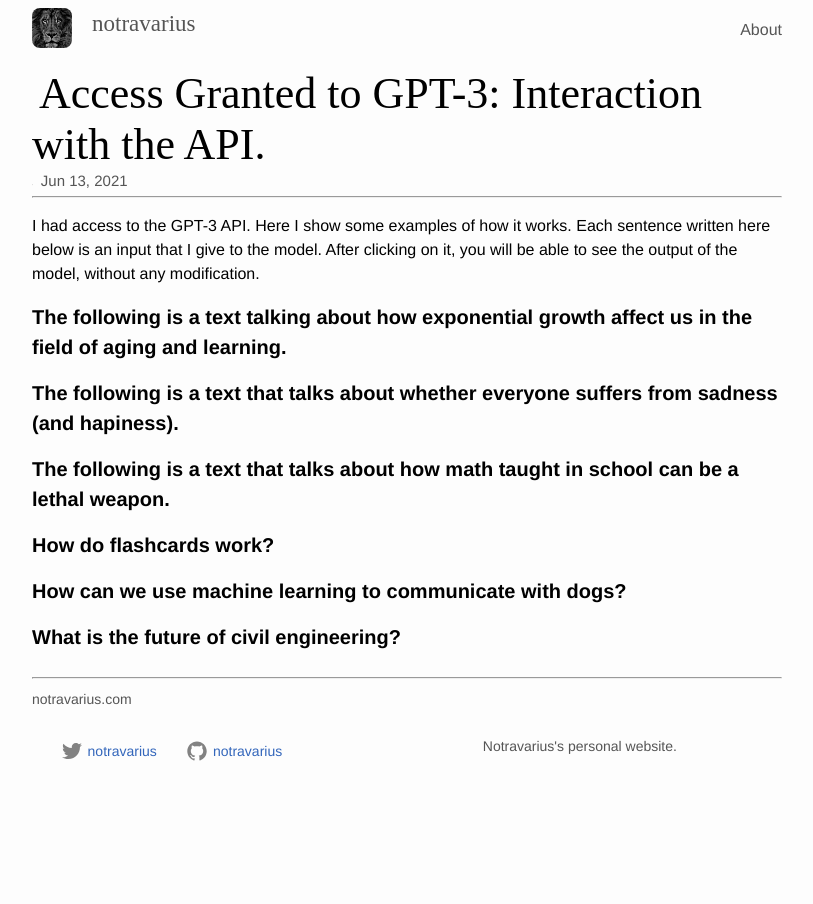
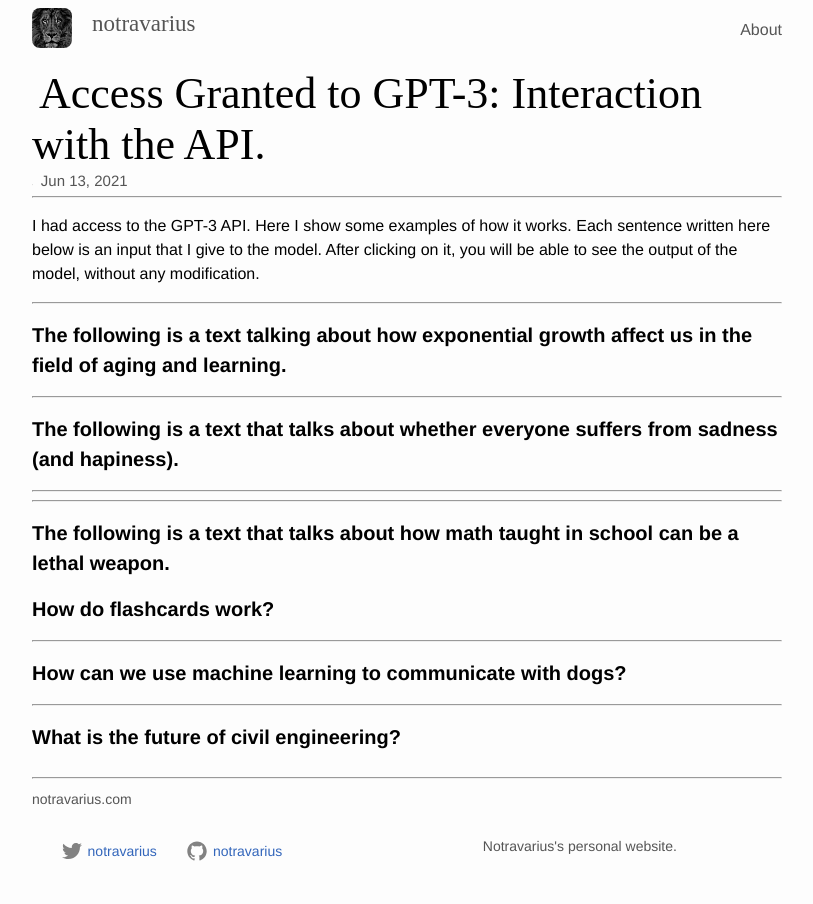
Before and after one commit to leonelBianchi/lebianchi.github.io, a Jekyll site: the page built from _posts/2021-06-13-gpt-access.md, in a window 1280 px wide. Shown: the whole page, without its empty margins (233-1046 px from the left). Built offline with Jekyll 4.4.1, drawn with Linux system fonts in a browser that asks for light colours.

Commit message:
post_dropdown

```diff
--- a/_posts/2021-06-13-gpt-access.md
+++ b/_posts/2021-06-13-gpt-access.md
@@ -15,6 +15,7 @@
 
     #hide_post1, #hide_post2, #hide_post3, #hide_post4, #hide_post5, #hide_post6 {
         display: none;
+        color: #006400;
 
     }
 
@@ -46,6 +47,8 @@
 
 I had access to the GPT-3 API. Here I show some examples of how it works. Each sentence written here below is an input that I give to the model. After clicking on it, you will be able to see the output of the model, without any modification.
 
+<hr>
+
 <a id="title" href="#" onClick="myFunction('hide_post1')"><b>The following is a text talking about how exponential growth affect us in the field of aging and learning.</b></a>
 <div id="hide_post1">
 Organisms grow by increasing the mass of cells (or the number of cells) in their bodies. This is achieved by providing the cells with nutrients and oxygen and removing waste products. Organisms have developed several mechanisms to ensure that growth is balanced by the death of particular cells. If the process is not balanced, the organism grows exponentially: a doubling of the mass of cells occurs every fixed time interval.
@@ -73,8 +76,9 @@
 
 The implication of aging being a process of eliminating cells that are not required can be used to explain some of the observations related to aging. For example, it can explain why some organs are more affected by aging than others. This is because those organs have a larger number of cells that are not required by the body.<br>
 </div>
-
+<hr>
 <a id="title" href="#" onClick="myFunction('hide_post2')"><b>The following is a text that talks about whether everyone suffers from sadness (and hapiness).</b></a>
+<hr>
 <div id="hide_post2">
 <b>What is happiness?</b><br><br>
 The exact meaning of happiness is still not clear. In general, it may be understood as the state of a person who has power, prosperity, honor, and is not suffering from any sickness.<br><br>
@@ -129,7 +133,7 @@
 They are people who feel that they have to live alone and feel that they are being abandoned by others. They are people who feel that they have been bullied by others and feel that they are being controlled by others.
 
 </div>
-
+<hr>
 <a id="title" href="#" onClick="myFunction('hide_post3')"><b>The following is a text that talks about how math taught in school can be a lethal weapon.</b></a>
 <div id="hide_post3">
 A small child is very happy to see a shiny new calculator. The child is shown the buttons on the calculator. The child is told that the calculator does not have a brain and can only do math. The child is told that the purpose of math is to make money. <br><br>
@@ -159,7 +163,7 @@
 
 Sites like Flashcards can be very useful, and they can be used in a number of different ways. In addition to studying for a test, for example, they can be used to learn a new language or to learn new recipes. They can also be used to learn important information. No matter what you want to learn, flashcards can help you do it.<br>
 </div>
-
+<hr>
 <a id="title" href="#" onClick="myFunction('hide_post5')"><b>How can we use machine learning to communicate with dogs?</b></a>
 <div id="hide_post5">
 This idea came up one day when I was playing with my dog, and I wondered if I could use computer vision to find the shapes and patterns in dog barks. If I could do that, then I could create a machine learning model that recognized different barks, and I could even create a text-to-bark model that could translate human natural language into dog barks!<br><br>
@@ -182,7 +186,7 @@
 
 After a lot of hard work, I got my dog to bark the word "dolphin" and it was amazing. I took a video and I uploaded it to Cloud Speech-to-Text, so I could translate it into text. I was thrilled with the results, but I was also really surprised to see that my dog recognized the word dolphin!<br>
 </div>
-
+<hr>
 <a id="title" href="#" onClick="myFunction('hide_post6')"><b>What is the future of civil engineering?</b></a>
 <div id="hide_post6">
 Engineers have a crucial role to play in the future of civil engineering. The job market is expected to increase. There is a growing focus in the world on developing infrastructure. This will require civil engineers to design and build new structures. The world is also facing challenges of climate change and the problem of pollution. Civil engineers will be needed to build new infrastructure systems and facilities that are environmentally friendly.<br><br>
```
